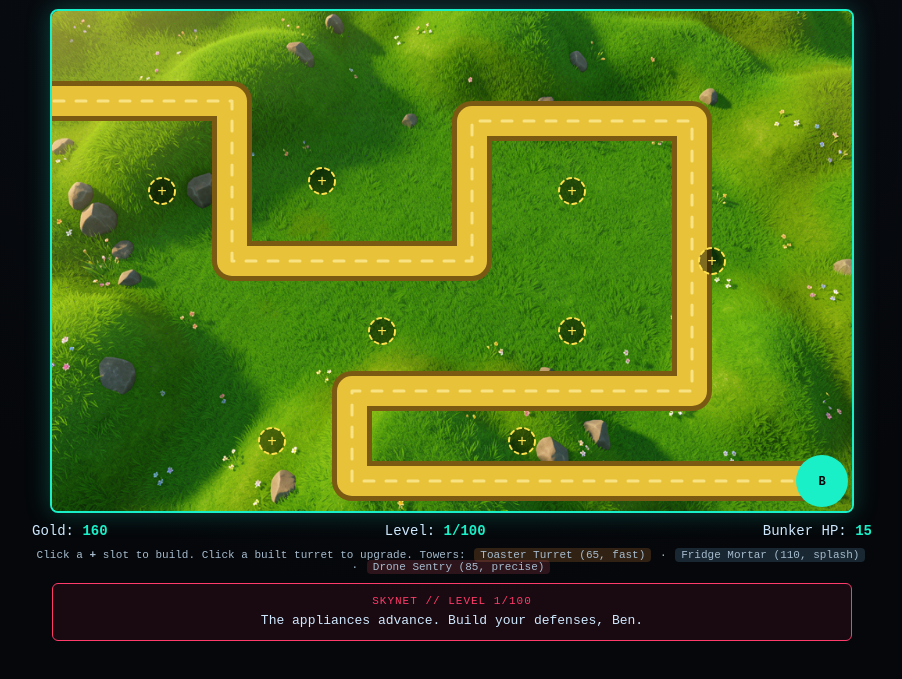
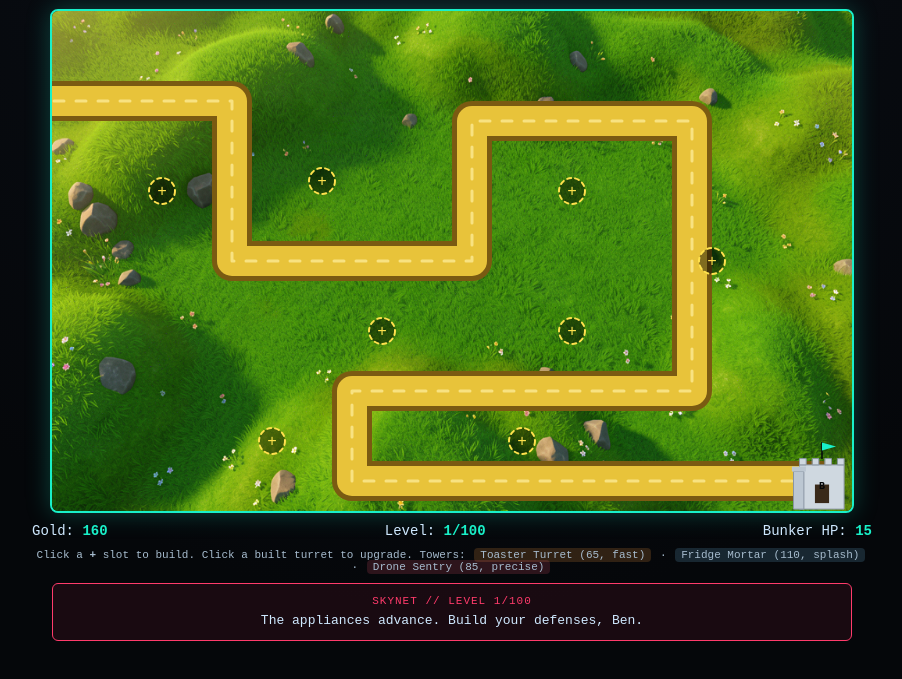
Before and after one commit to ManicMinerWD/skynet-operation-kill-ben, a plain HTML site: page index.html in a window 1280 px wide. Both pictures are taken after a click on the button "DEPLOY BEN". Shown: the part 109-788 px from the top of the page, without its empty margins (188-1090 px from the left). Drawn offline with Linux system fonts and the light colour scheme.

Commit message:
Draw the bunker as an actual castle (battlements, door, side tower, flag)
- Replaced neon circle with stone castle: crenellated walls, arched door,
  side tower, and a SkyNet-green flag bearing 'B'
- Cache-bust game.js to v=5

```diff
--- a/game.js
+++ b/game.js
@@ -287,6 +287,36 @@
     }
   }
 
+  // ---- castle drawing (battlements + door + flag) ----
+  function drawCastle(cx, cy, r) {
+    const w = r * 1.7, h = r * 1.7;       // body size
+    const left = cx - w / 2, top = cy - h / 2 + 6;
+    // stone body
+    ctx.fillStyle = "#cfd8e0";
+    ctx.fillRect(left, top, w, h);
+    ctx.strokeStyle = "#8a96a3"; ctx.lineWidth = 1; ctx.strokeRect(left, top, w, h);
+    // crenellations (battlements) along the top
+    ctx.fillStyle = "#cfd8e0";
+    const merlons = 4, mw = w / (merlons * 2 - 1);
+    for (let i = 0; i < merlons; i++) ctx.fillRect(left + i * mw * 2, top - mw, mw, mw);
+    ctx.strokeStyle = "#8a96a3";
+    for (let i = 0; i < merlons; i++) ctx.strokeRect(left + i * mw * 2, top - mw, mw, mw);
+    // door
+    ctx.fillStyle = "#3a2a1a";
+    ctx.fillRect(cx - w * 0.16, cy + h / 2 - h * 0.42, w * 0.32, h * 0.42);
+    // little tower on the side
+    ctx.fillStyle = "#bcc7d2";
+    ctx.fillRect(left - 6, top + h * 0.15, 10, h * 0.85);
+    ctx.strokeStyle = "#8a96a3"; ctx.strokeRect(left - 6, top + h * 0.15, 10, h * 0.85);
+    ctx.fillStyle = "#bcc7d2"; ctx.fillRect(left - 8, top + h * 0.15 - 5, 14, 5);
+    // flag with B
+    ctx.strokeStyle = "#05070a"; ctx.lineWidth = 1.5;
+    ctx.beginPath(); ctx.moveTo(cx, top - mw); ctx.lineTo(cx, top - mw - 16); ctx.stroke();
+    ctx.fillStyle = "#19f0c8";
+    ctx.beginPath(); ctx.moveTo(cx, top - mw - 16); ctx.lineTo(cx + 14, top - mw - 12); ctx.lineTo(cx, top - mw - 8); ctx.closePath(); ctx.fill();
+    ctx.fillStyle = "#05070a"; ctx.font = "bold 10px monospace"; ctx.textAlign = "center"; ctx.fillText("B", cx, top + h * 0.55);
+  }
+
   // ---- draw ----
   function draw() {
     const s = state;
@@ -317,9 +347,8 @@
     for (let i = 1; i < PATH.length; i++) ctx.lineTo(PATH[i].x, PATH[i].y);
     ctx.stroke(); ctx.setLineDash([]);
 
-    // castle / bunker
-    ctx.fillStyle = "#19f0c8"; ctx.beginPath(); ctx.arc(CASTLE.x, CASTLE.y, CASTLE.r, 0, Math.PI * 2); ctx.fill();
-    ctx.fillStyle = "#05070a"; ctx.font = "bold 12px monospace"; ctx.textAlign = "center"; ctx.fillText("B", CASTLE.x, CASTLE.y + 4);
+    // castle / bunker (drawn as a small castle)
+    drawCastle(CASTLE.x, CASTLE.y, CASTLE.r);
 
     // slots
     for (const slot of s.slots) {
--- a/index.html
+++ b/index.html
@@ -43,6 +43,6 @@
       </div>
     </div>
   </div>
-  <script src="game.js?v=4"></script>
+  <script src="game.js?v=5"></script>
 </body>
 </html>
```
